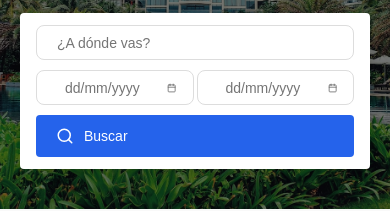
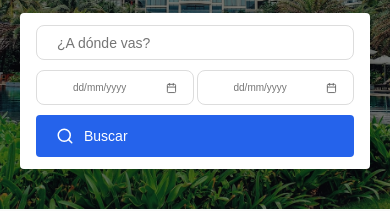
Before and after one commit to TeoLoop/NomadaX, a React (Vite) app in the folder frontend/: page / in a window 390 px wide. Shown: the part 287-498 px from the top of the page. Built offline with nearby package versions, Linux system fonts and the light colour scheme.

Commit message:
Acomando css

```diff
--- a/frontend/src/styles/Footer.css
+++ b/frontend/src/styles/Footer.css
@@ -24,19 +24,19 @@
   .footer-logo-container {
     display: flex;
     align-items: center;
-    gap: 10px; /* Espacio entre el logo y el título */
+    gap: 10px;
   }
 
   .footer-logo {
     width: 40px;
     height: 40px;
-    object-fit: contain; /* Asegura que no se deforme el logo */
+    object-fit: contain;
   }
 
   .footer-title {
     font-size: 1.5rem;
     font-weight: bold;
-    color: #fff; /* Color del título */
+    color: #fff;
   }
 
 
@@ -105,7 +105,7 @@
     margin-bottom: 10px;
   }
 
-  /* Responsive */
+
   @media (max-width: 768px) {
     .footer {
       padding: 20px 10px 5px;
--- a/frontend/src/styles/Header.css
+++ b/frontend/src/styles/Header.css
@@ -36,7 +36,6 @@
   color: var(--color-primary);
 }
 
-/* Menú en desktop */
 .navbar-menu {
   list-style: none;
   display: flex;
@@ -58,10 +57,9 @@
   color: var(--color-primary-hover);
 }
 
-/* Contenedor de botones de autenticación */
 .auth-buttons {
   display: flex;
-  gap: 0.5rem; /* Espacio reducido entre los botones */
+  gap: 0.5rem;
 }
 
 .login-button,
@@ -84,8 +82,8 @@
 .register-button {
   background-color: var(--color-secondary-light);
   color: var(--color-text);
-  font-size: 10px; /* Más pequeño */
-  padding: 4px 8px; /* Botón más pequeño */
+  font-size: 10px;
+  padding: 4px 8px;
 }
 
 .login-button:hover {
@@ -100,7 +98,6 @@
   color: #fff;
 }
 
-/* Mensaje de registro */
 .register-message {
   font-size: 10px;
   color: var(--color-text);
@@ -117,7 +114,6 @@
   text-decoration: underline;
 }
 
-/* Menú hamburguesa */
 .navbar-hamburger {
   display: none;
   cursor: pointer;
@@ -133,7 +129,6 @@
   transition: transform 0.3s ease;
 }
 
-/* Responsividad para móvil */
 @media (max-width: 768px) {
   .navbar-menu {
     display: flex;
@@ -143,7 +138,7 @@
     background-color: #fff;
     width: 100%;
     flex-direction: column;
-    align-items: flex-start; /* Los enlaces estarán alineados a la izquierda */
+    align-items: flex-start;
     padding: 20px 0;
     box-shadow: 0 2px 8px rgba(0, 0, 0, 0.1);
     transform: translateX(100%);
@@ -157,25 +152,23 @@
     transform: translateX(0);
   }
 
-  /* Los enlaces están a la izquierda */
   .navbar-item {
-    width: 100%; /* Asegura que los enlaces ocupen todo el ancho */
-    text-align: left; /* Los enlaces estarán alineados a la izquierda */
-    padding-left: 20px; /* Espacio a la izquierda de los enlaces */
+    width: 100%;
+    text-align: left;
+    padding-left: 20px;
   }
 
-  /* Centrado solo del botón de Login */
   .auth-buttons {
     display: flex;
-    flex-direction: column; /* Los botones estarán uno abajo del otro */
-    gap: 10px; /* Separación entre los botones */
-    align-items: center; /* Centrar los botones */
+    flex-direction: column;
+    gap: 10px;
+    align-items: center;
     width: 100%;
     padding: 0;
   }
 
   .login-button {
-    margin-left: auto; /* Centra el botón de Login */
+    margin-left: auto;
     margin-right: auto;
   }
 
@@ -212,7 +205,6 @@
 }
 
 
-/* Animación de desvanecimiento para las opciones del menú */
 @keyframes fadeIn {
   0% {
     opacity: 0;
--- a/frontend/src/styles/SearchBar.css
+++ b/frontend/src/styles/SearchBar.css
@@ -1,9 +1,8 @@
-/* Estilos generales */
 .search-bar {
     display: flex;
-    gap: 20px; /* Espacio entre los elementos */
+    gap: 20px;
     width: 100%;
-    padding: 12px 16px; /* Aumenta el padding */
+    padding: 12px 16px;
     background-color: rgb(255, 255, 255);
     border-radius: 4px;
     box-shadow: 0 4px 12px rgba(0, 0, 0, 0.1);
@@ -12,9 +11,9 @@
   }
 
   .search-bar input {
-    width: 100%;  /* Hace el input más largo */
-    padding: 12px 20px; /* Ajusta el tamaño */
-    font-size: 14px; /* Tamaño de fuente más pequeño */
+    width: 100%;
+    padding: 12px 20px;
+    font-size: 14px;
     border-radius: 8px;
     border: 1px solid #ddd;
     height: 35px;
@@ -24,11 +23,11 @@
     display: flex;
     align-items: center;
     gap: 10px;
-    padding: 12px 20px; /* Más largo y cuadrado */
+    padding: 12px 20px;
     background-color: var(--color-primary-light);
     color: white;
     border: none;
-    border-radius: 4px; /* Bordes más cuadrados */
+    border-radius: 4px;
     cursor: pointer;
     font-size: 14px;
     transition: all .3s ease;
@@ -66,9 +65,9 @@
   .custom-picker input {
     border: none;
     outline: none;
-    font-size: 14px;
+    font-size: 10px;
     background: none;
-    width: 110px;
+    width: 100px;
 
   }
 
@@ -77,15 +76,15 @@
     color: #666;
   }
 
-  /* Estilos para pantallas pequeñas */
+
   @media (max-width: 768px) {
     .search-bar {
-      flex-direction: column;  /* Organizar los elementos en una sola columna */
-      gap: 10px;  /* Reducir el espacio entre los elementos */
+      flex-direction: column;
+      gap: 10px;
     }
 
     .search-bar input, .search-bar button {
-      width: 100%; /* Hacer que los inputs y el botón ocupen todo el ancho */
+      width: 100%;
     }
 
     .date-picker-container {
@@ -94,10 +93,4 @@
       gap: 3px;
     }
 
-    /* El input del date picker en pantallas pequeñas */
-    .react-datepicker__input-container input {
-      width: 100%; /* Asegura que el input ocupe todo el espacio */
-      font-size: 14px; /* Ajusta el tamaño de la fuente para pantallas pequeñas */
-      padding: 12px;
-    }
   }
```
